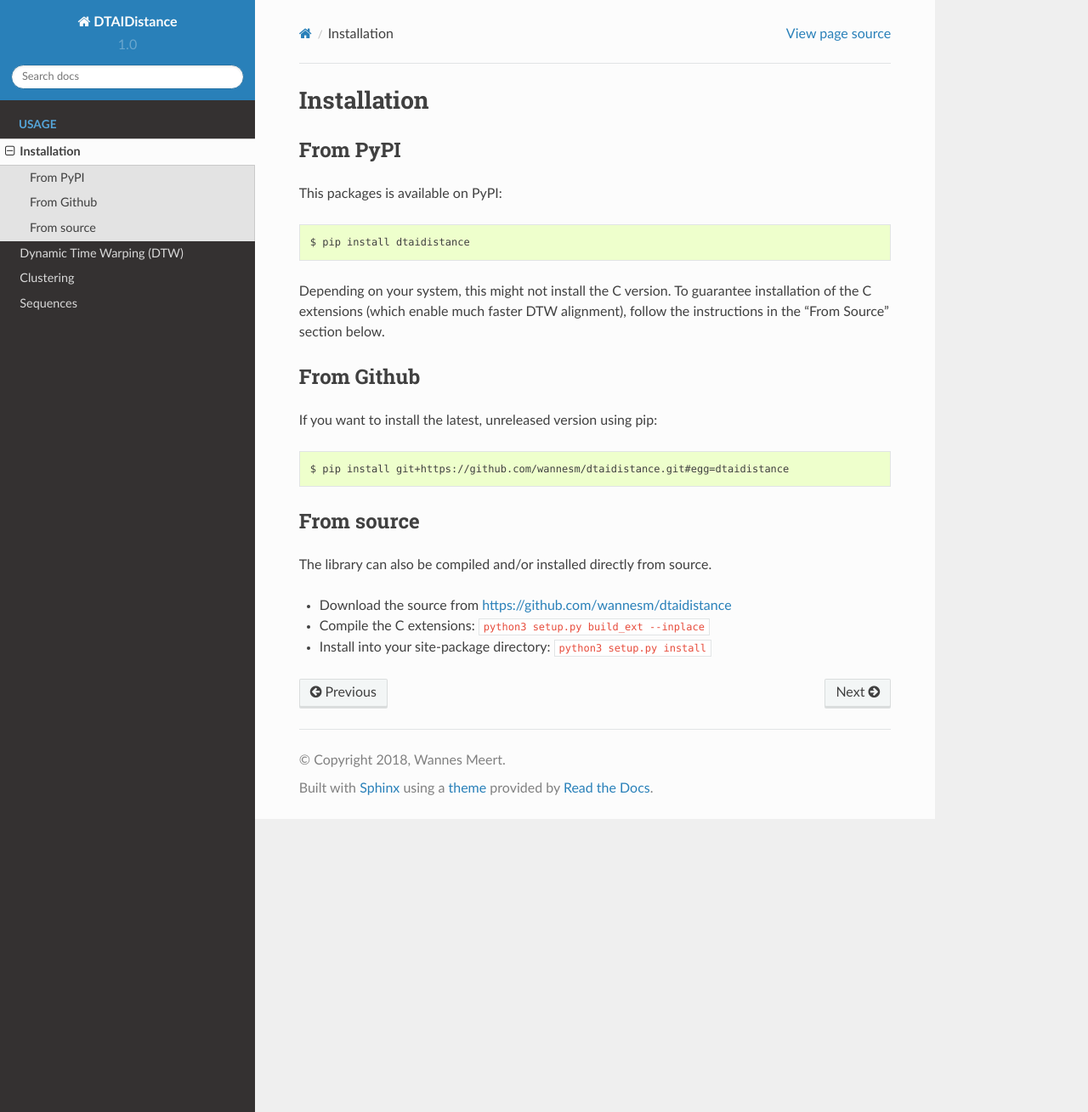
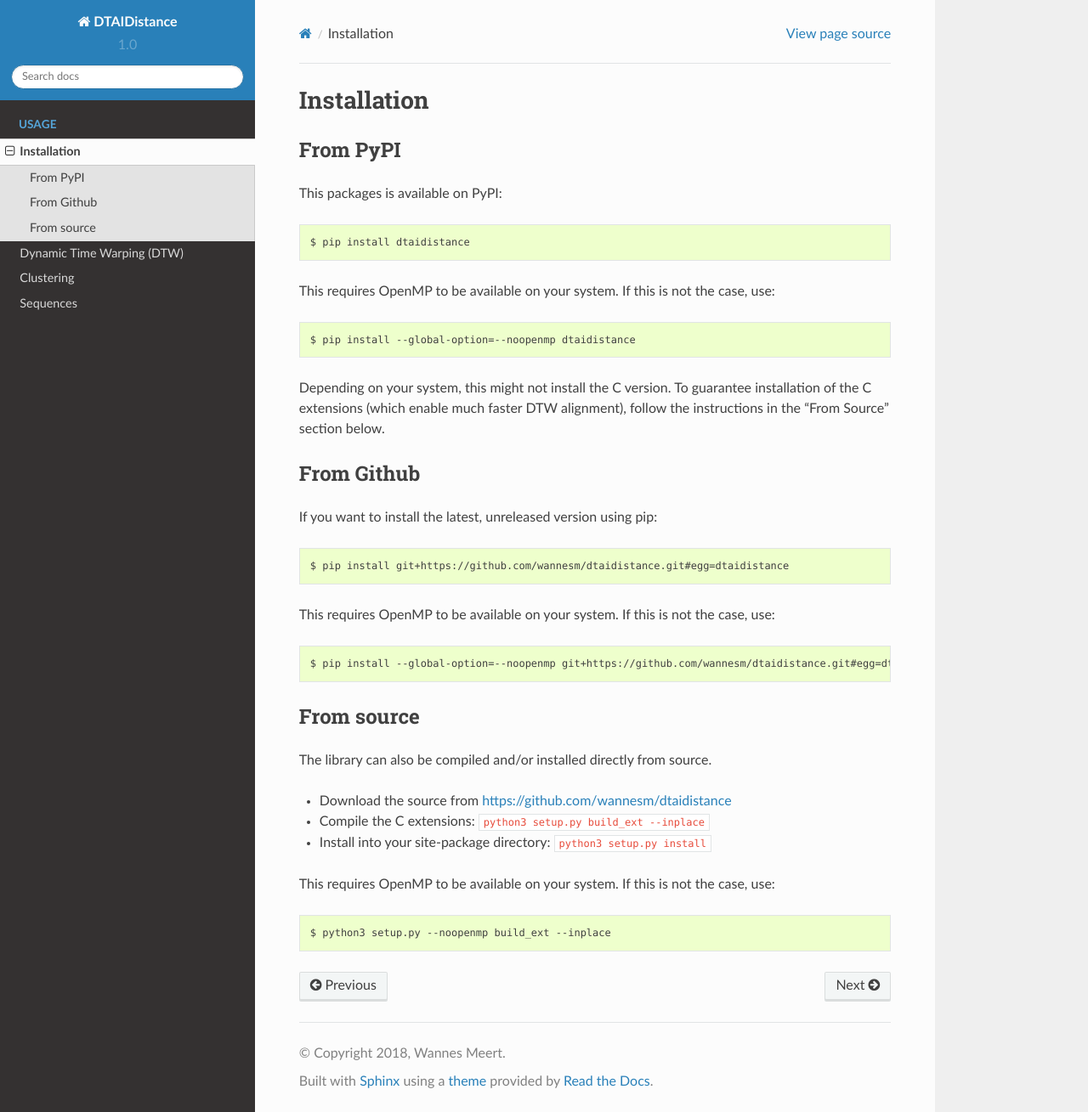
Before and after one commit to wannesm/dtaidistance, a Sphinx documentation site: the page built from docs/usage/installation.rst, in a window 1280 px wide and 1309 px high. Shown: the whole window at 85% size. Built offline with Sphinx 7.4.7 and the Read the Docs theme 2.0.0, drawn with Linux system fonts in a browser that asks for light colours.

Commit message:
installation

```diff
--- a/docs/usage/installation.rst
+++ b/docs/usage/installation.rst
@@ -10,7 +10,17 @@ This packages is available on PyPI:
 
     $ pip install dtaidistance
 
-Depending on your system, this might not install the C version. To guarantee installation of the C extensions (which enable much faster DTW alignment), follow the instructions in the "From Source" section below.
+
+This requires OpenMP to be available on your system. If this is not the case, use:
+
+::
+
+    $ pip install --global-option=--noopenmp dtaidistance
+
+
+Depending on your system, this might not install the C version. To guarantee installation of the
+C extensions (which enable much faster DTW alignment), follow the instructions in the "From Source"
+section below.
 
 
 From Github
@@ -22,6 +32,12 @@ If you want to install the latest, unreleased version using pip:
 
     $ pip install git+https://github.com/wannesm/dtaidistance.git#egg=dtaidistance
 
+This requires OpenMP to be available on your system. If this is not the case, use:
+
+::
+
+    $ pip install --global-option=--noopenmp git+https://github.com/wannesm/dtaidistance.git#egg=dtaidistance
+
 
 From source
 ~~~~~~~~~~~
@@ -31,3 +47,9 @@ The library can also be compiled and/or installed directly from source.
 * Download the source from https://github.com/wannesm/dtaidistance
 * Compile the C extensions: ``python3 setup.py build_ext --inplace``
 * Install into your site-package directory: ``python3 setup.py install``
+
+This requires OpenMP to be available on your system. If this is not the case, use:
+
+::
+
+    $ python3 setup.py --noopenmp build_ext --inplace
```
